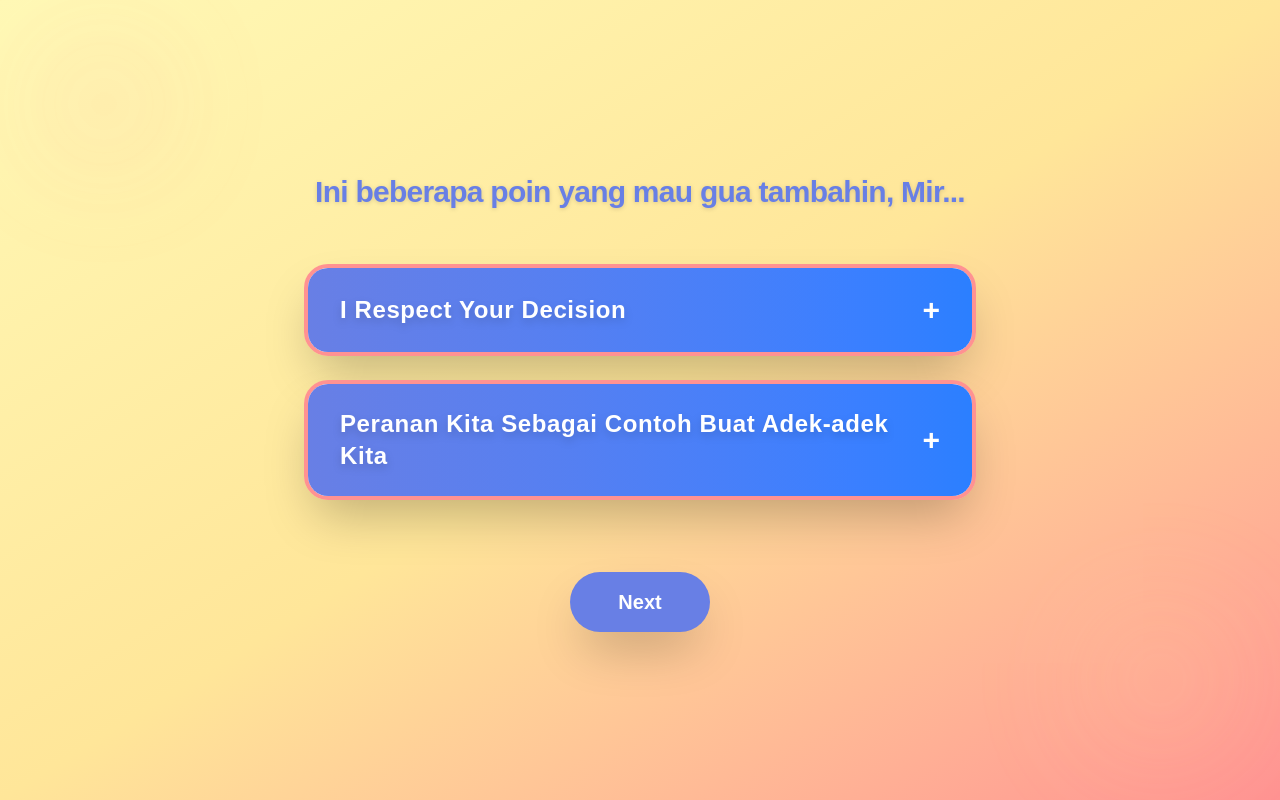
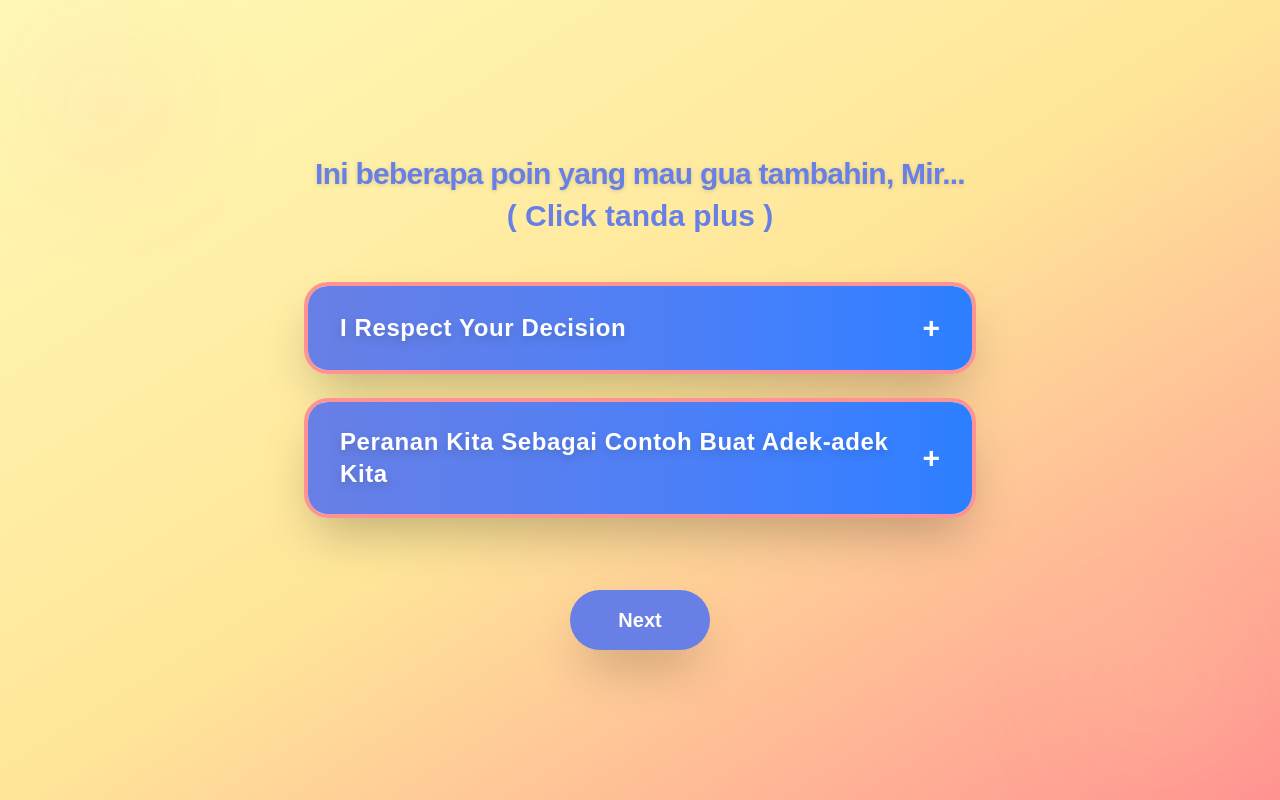
Before and after one commit to Athrsyd/sorry-ya, a React (Vite) app: page /accordion in a window 1280 px wide. Built offline with nearby package versions, Linux system fonts and the light colour scheme.

Commit message:
modified:   src/components/Accordion/Accordion.jsx

```diff
--- a/src/components/Accordion/Accordion.jsx
+++ b/src/components/Accordion/Accordion.jsx
@@ -34,9 +34,10 @@ const Accordion = () => {
       ></div>
 
       <div className="w-full max-w-2xl mx-auto z-10">
-        <h2 className="text-xl md:text-3xl font-extrabold text-text-primary mb-12 text-center drop-shadow-sm tracking-tight leading-relaxed">
+        <h2 className="text-xl md:text-3xl font-extrabold text-text-primary text-center drop-shadow-sm tracking-tight leading-relaxed">
           Ini beberapa poin yang mau gua tambahin, Mir...
         </h2>
+        <p className="text-xl md:text-3xl font-extrabold text-text-primary mb-12 text-center">( Click tanda plus )</p>
         {isiAccordion.map((item) => (
           <>
             <div
```
